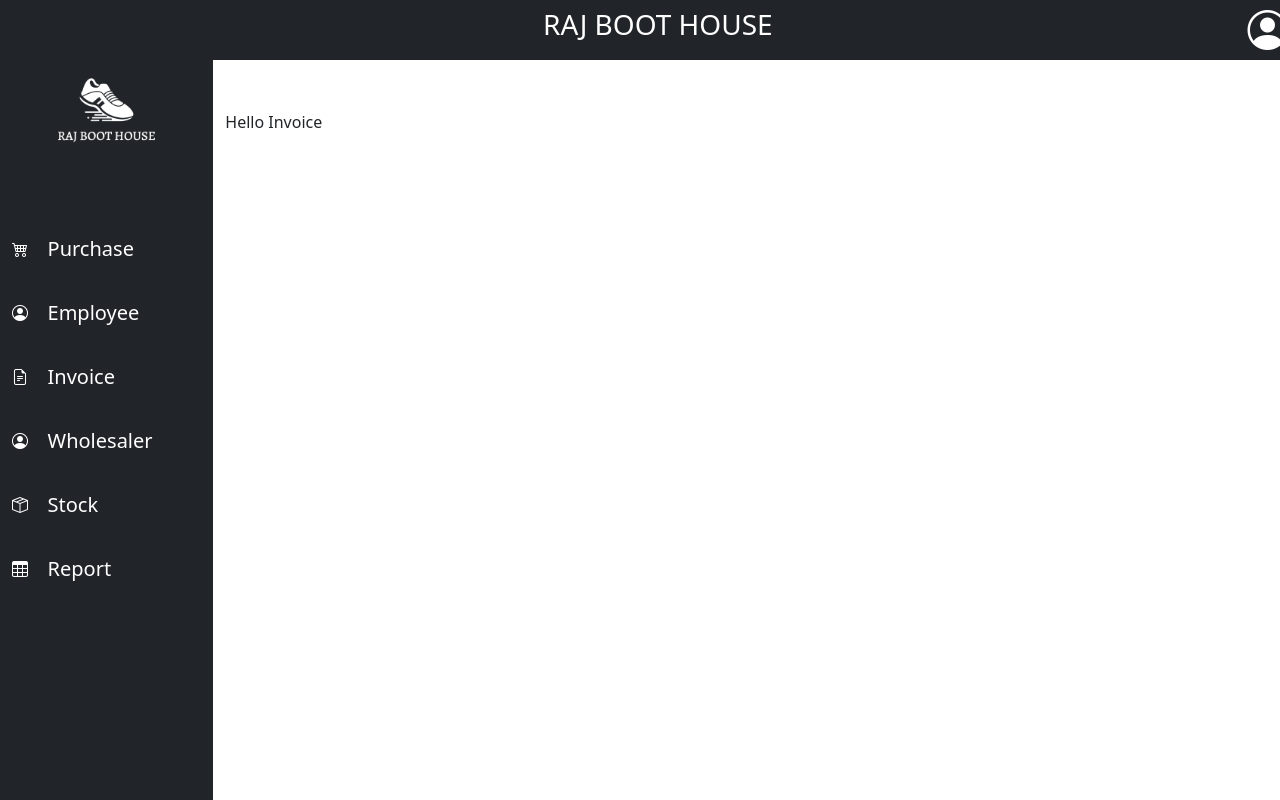
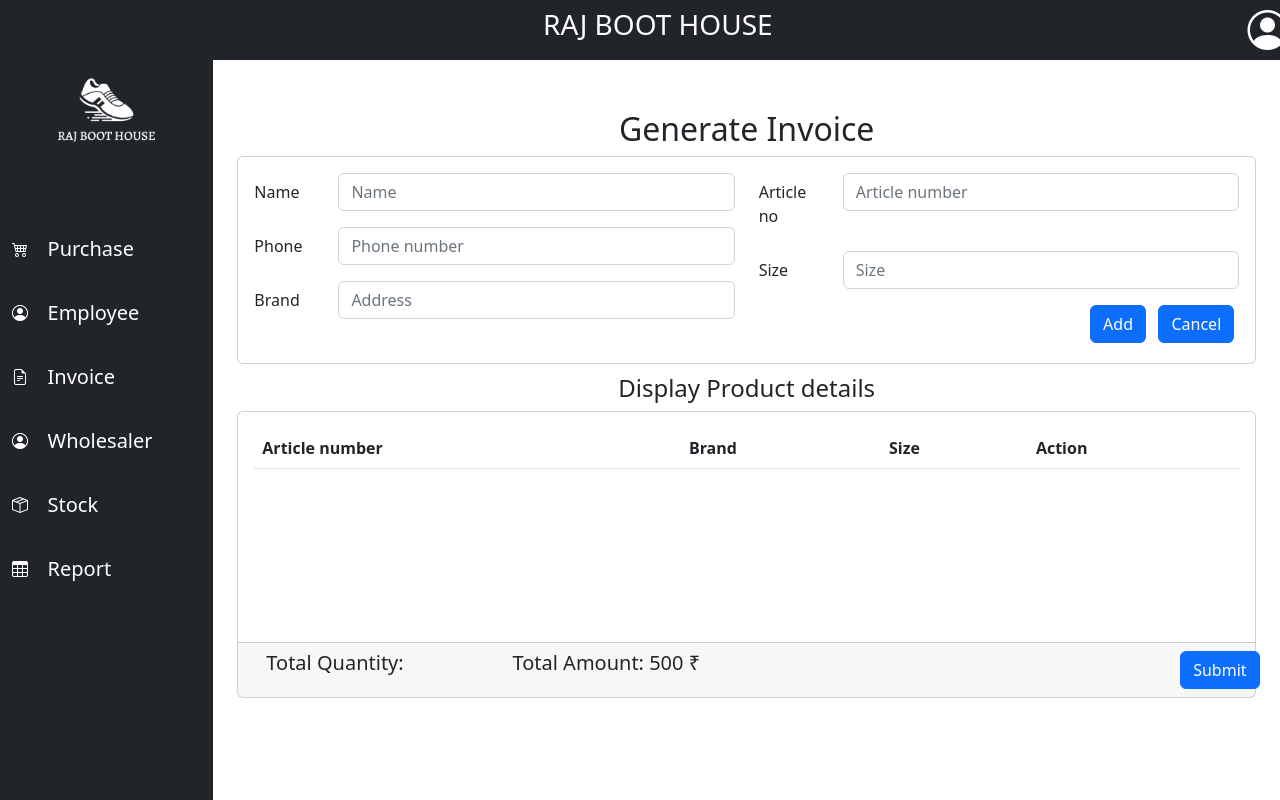
Before and after one commit to Mayan-007/erp-project, a React (Create React App) app in the folder frontend/app/: page /invoice in a window 1280 px wide. Built offline with nearby package versions, Linux system fonts and the light colour scheme.

Commit message:
invoice done

```diff
--- a/frontend/app/src/components/Invoice.js
+++ b/frontend/app/src/components/Invoice.js
@@ -1,10 +1,137 @@
 import React from 'react'
-
+import { Col, Row, Form } from "react-bootstrap";
 const Invoice = () => {
     return (
         <div>
-            Hello Invoice
-        </div>
+            <div className="container">
+                <h2><center>Generate Invoice</center></h2>
+                <div className='card'>
+                    <div className="card-body">
+                        <form >
+                            <div className='row'>
+                                <div className='col-md-6'>
+                                    <Form.Group as={Row} className="mb-3">
+                                        <Form.Label column md="2" htmlFor='customer_name'>
+                                            Name
+                                        </Form.Label>
+                                        <Col md="10">
+                                            <Form.Control
+                                                type='text'
+                                                name='customer_name'
+
+                                                id='customer_name'
+                                                placeholder="Name"
+                                            />
+                                        </Col>
+                                    </Form.Group>
+
+                                    <Form.Group as={Row} className="mb-3">
+                                        <Form.Label column md="2" htmlFor='customer_phone'>
+                                            Phone
+                                        </Form.Label>
+                                        <Col md="10">
+                                            <Form.Control
+                                                type="text"
+                                                name='customer_phone'
+                                                id='customer_phone'
+                                                placeholder="Phone number"
+
+                                            />
+                                        </Col>
+                                    </Form.Group>
+                                    <Form.Group as={Row} className="mb-3">
+                                        <Form.Label column md="2" htmlFor='brand_name'>
+                                            Brand
+                                        </Form.Label>
+                                        <Col md="10">
+                                            <Form.Control type="text-area"
+                                                name='brand_name'
+                                                id='brand_name'
+                                                className="form-control"
+                                                placeholder='Address'
+
+                                            />
+                                        </Col>
+                                    </Form.Group>
+                                </div>
+                                <div className='col-6'>
+                                    <Form.Group as={Row} className="mb-3">
+                                        <Form.Label column md="2" htmlFor='article_no'>
+                                            Article no
+                                        </Form.Label>
+                                        <Col md="10">
+                                            <Form.Control type="text"
+                                                name='article_no'
+                                                id='article_no'
+                                                className="form-control"
+                                                placeholder='Article number'
+
+                                            />
+                                        </Col>
+                                    </Form.Group>
+
+                                    <Form.Group as={Row} className="mb-3" >
+                                        <Form.Label column md="2" htmlFor='size'>
+                                            Size
+                                        </Form.Label>
+                                        <Col md="10">
+                                            <Form.Control type="text"
+                                                name='size'
+                                                id='size'
+                                                className="form-control"
+                                                placeholder='Size'
+
+                                            />
+                                        </Col>
+                                    </Form.Group>
+
+                                    <div className='mb-1 justify-content-end' style={{ textalign: 'right' }}>
+                                        <button type="submit" className="btn btn-primary" style={{ marginLeft: '69%' }}>Add</button>&nbsp;&nbsp;&nbsp;
+                                        <button type="reset" className="btn btn-primary"  >Cancel</button>
+                                    </div>
+                                </div>
+                            </div>
+                        </form>
+                    </div>
+                </div>
+                </div>
+                <div className="container">
+                <h4 style={{ marginTop: 10 }}><center> Display Product details</center></h4>
+                <div className='card'>
+                    <div className="card-body" style={{ height: '230px', overflowY: 'scroll' }} >
+                        <table className="card-table table">
+                            <thead>
+                                <tr>
+                                    <th scope="col">Article number</th>
+                                    <th scope="col">Brand</th>
+                                    <th scope="col">Size</th>
+                                    <th scope="col">Action</th>
+                                </tr>
+                            </thead>
+                            <tbody>
+
+                            </tbody>
+                        </table>
+                    </div>
+                    <div className="card-footer">
+                        <div className='container'>
+                            <div className="row">
+                                <div className="col-3">
+                                    <h5>Total Quantity:</h5>
+                                </div>
+                                <div className="col-3">
+                                    <h5>Total Amount: 500 ₹</h5>
+                                </div>
+                                <div className="col">
+                                    <button type="submit" className="btn btn-primary  float-right" style={{ marginLeft: '90%' }}>Submit</button>
+                                </div>
+                            </div>
+                        </div>
+                    </div>
+                </div>
+            </div>
+            </div>
+
     )
 }
 
```
